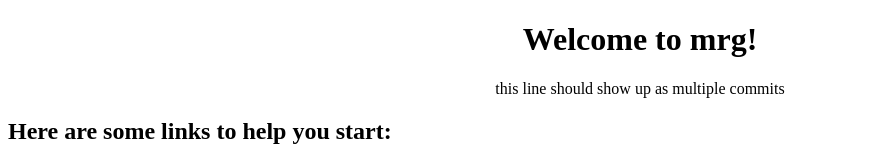
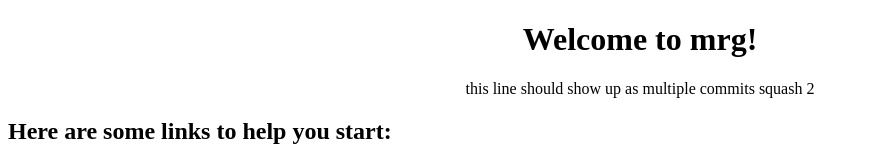
Before and after one commit to tomkarho/mergetesting, an Angular app: page / in a window 1280 px wide. Shown: the top 160 px of the page, without its empty margins (0-869 px from the left). Built offline with nearby package versions, Linux system fonts and the light colour scheme.

Commit message:
Squash 2

```diff
--- a/src/app/app.component.html
+++ b/src/app/app.component.html
@@ -4,6 +4,7 @@
     Welcome to {{ title }}!
   </h1>
   this line should show up as multiple commits
+  squash 2
 </div>
 <h2>Here are some links to help you start: </h2>
 <ul>
```
